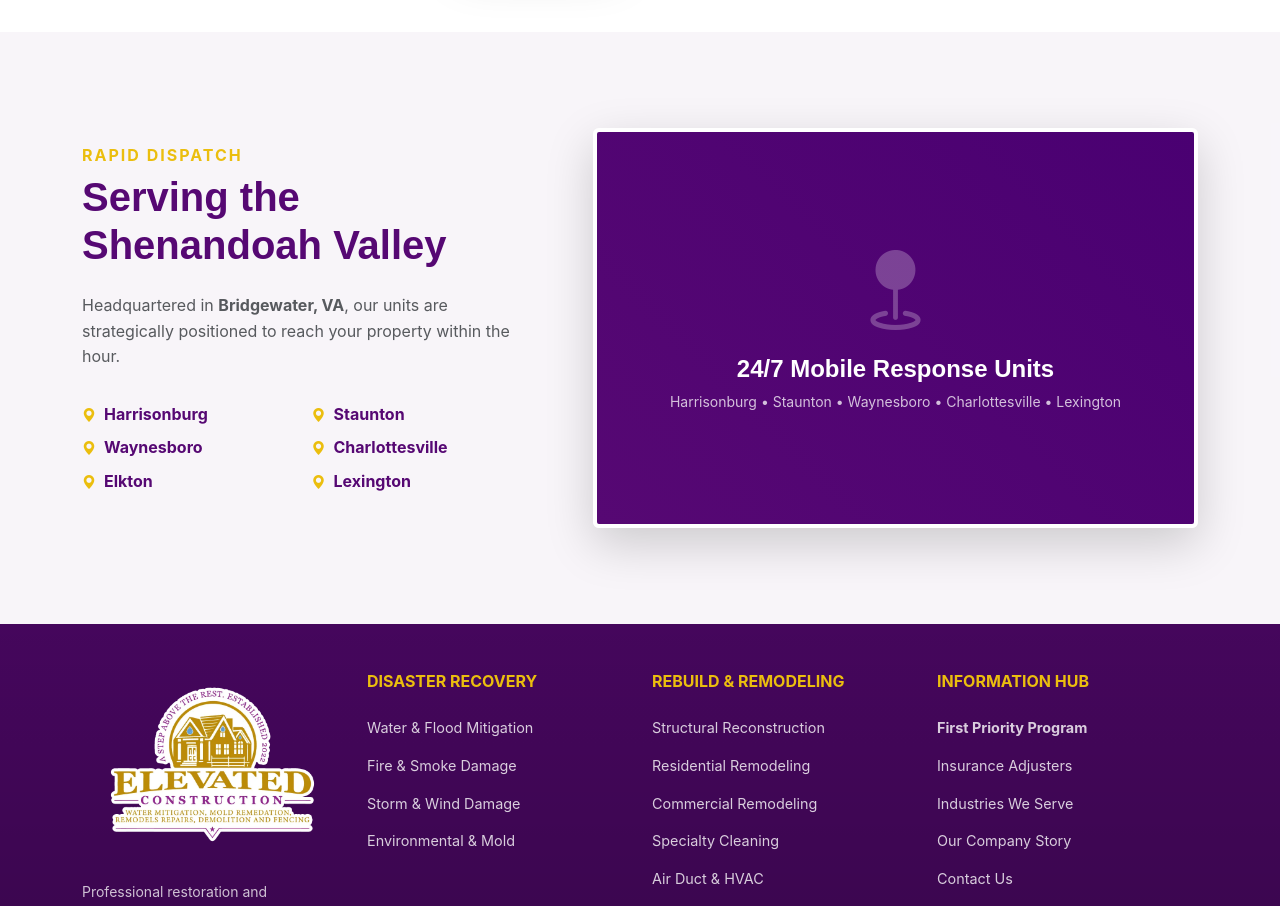
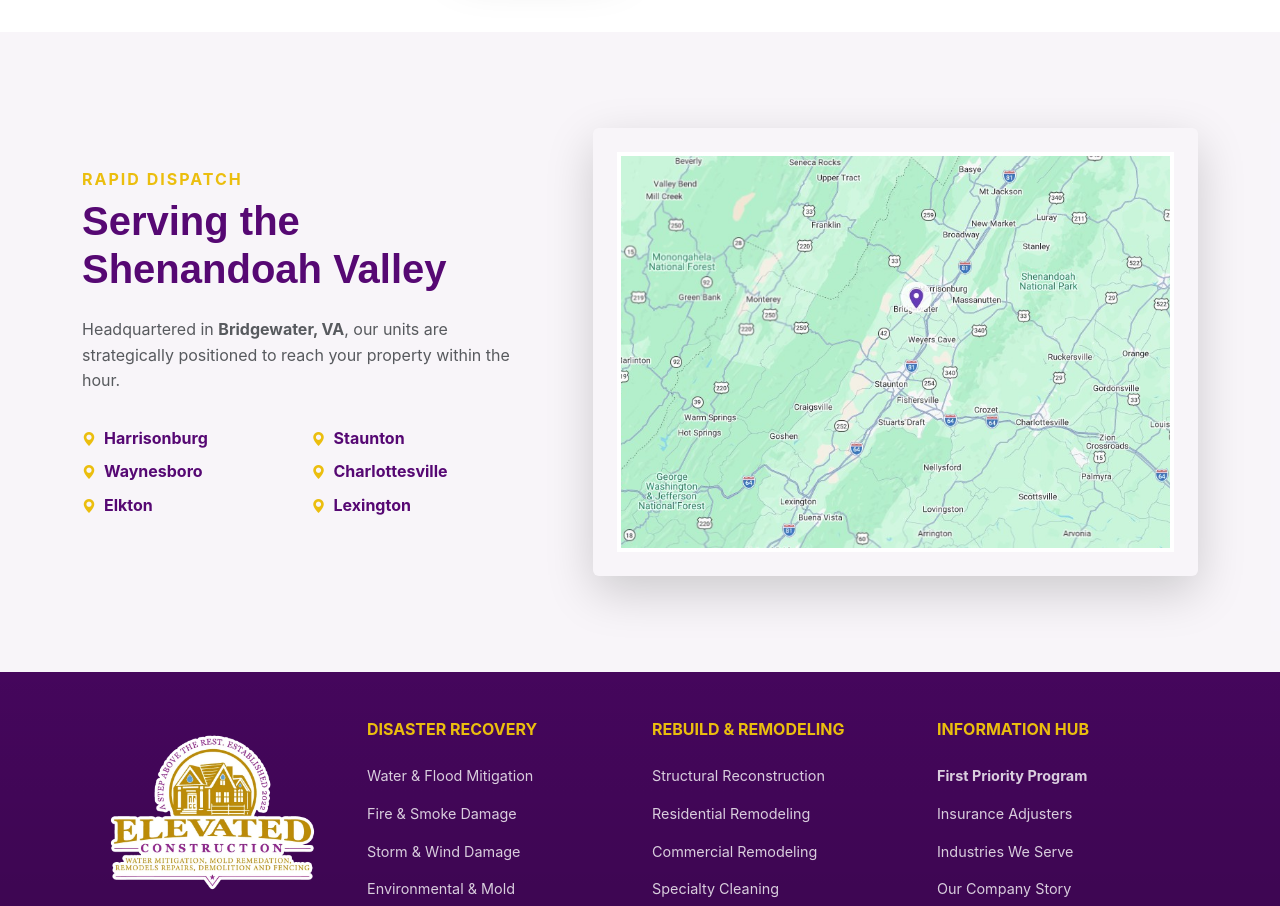
Before and after one commit to Casatechllc/elevatedconstruction, a Nuxt app: page / in a window 1280 px wide. Shown: the part 3180-4086 px from the top of the page. Built offline with nearby package versions, Linux system fonts and the light colour scheme.

Commit message:
hover dropdown link color

```diff
--- a/app/components/AppNavbar.vue
+++ b/app/components/AppNavbar.vue
@@ -45,7 +45,7 @@
                 <li><hr class="dropdown-divider"></li>
 
                 <li><NuxtLink class="dropdown-header-link" to="/services/rebuild-remodel">Rebuild & Remodeling</NuxtLink></li>
-                <li><NuxtLink class="dropdown-item fw-bold" to="/services/rebuild-remodel/structural-reconstruction">Structural Reconstruction</NuxtLink></li>
+                <li><NuxtLink class="dropdown-item" to="/services/rebuild-remodel/structural-reconstruction">Structural Reconstruction</NuxtLink></li>
                 <li><NuxtLink class="dropdown-item" to="/services/rebuild-remodel/residential-remodeling">Residential Remodeling</NuxtLink></li>
 
                 <li><hr class="dropdown-divider"></li>
@@ -62,7 +62,7 @@
                 Information
               </p>
               <ul class="dropdown-menu shadow-lg border-primary">
-                <li><NuxtLink class="dropdown-item fw-bold" to="/info/priority-program">First Priority Program</NuxtLink></li>
+                <li><NuxtLink class="dropdown-item" to="/info/priority-program">First Priority Program</NuxtLink></li>
                 <li><NuxtLink class="dropdown-item" to="/info/industries-served">Industries We Serve</NuxtLink></li>
                 <li><NuxtLink class="dropdown-item" to="/info/insurance-professionals">Insurance Professionals</NuxtLink></li>
                 <li><NuxtLink class="dropdown-item" to="/info/resource-center">Resource Center</NuxtLink></li>
@@ -264,4 +264,8 @@ if (process.client) {
   transform: translateY(-2px);
   box-shadow: 0 4px 8px rgba(86, 8, 115, 0.3);
 }
+
+.dropdown-item:hover {
+    background-color: var(--color-secondary);
+}
 </style>
--- a/app/pages/index.vue
+++ b/app/pages/index.vue
@@ -219,9 +219,14 @@
           <div class="col-lg-7 ps-lg-5 mt-5 mt-lg-0">
             <div class="map-placeholder rounded shadow-lg d-flex align-items-center justify-content-center">
                <div class="text-center p-4">
-                 <i class="bi bi-geo-fill display-1 text-white opacity-25"></i>
+                <img
+                  src="/bridgewater-area-map.jpg"
+                  alt="Elevated Construction Service Areas in Virginia"
+                  class="img-fluid map-image"
+                >
+                 <!-- <i class="bi bi-geo-fill display-1 text-white opacity-25"></i>
                  <h4 class="text-white fw-bold mt-3">24/7 Mobile Response Units</h4>
-                 <p class="text-white opacity-75 small mb-0">Harrisonburg • Staunton • Waynesboro • Charlottesville • Lexington</p>
+                 <p class="text-white opacity-75 small mb-0">Harrisonburg • Staunton • Waynesboro • Charlottesville • Lexington</p> -->
                </div>
             </div>
           </div>
@@ -293,9 +298,10 @@ const cities = ['Harrisonburg', 'Staunton', 'Waynesboro', 'Charlottesville', 'El
   border-bottom: 5px solid var(--color-secondary);
 }
 
-.map-placeholder {
+.map-placeholder .map-image {
   height: 400px;
-  background: linear-gradient(45deg, var(--color-primary), #4a0072);
+  object-fit: cover;
+  /* background: linear-gradient(45deg, var(--color-primary), #4a0072); */
   border: 4px solid #fff;
 }
 </style>
```
Also changed, not shown: public/bridgewater-area-map.jpg (added), 1 other file (tests, documents, lock files or other folders).
